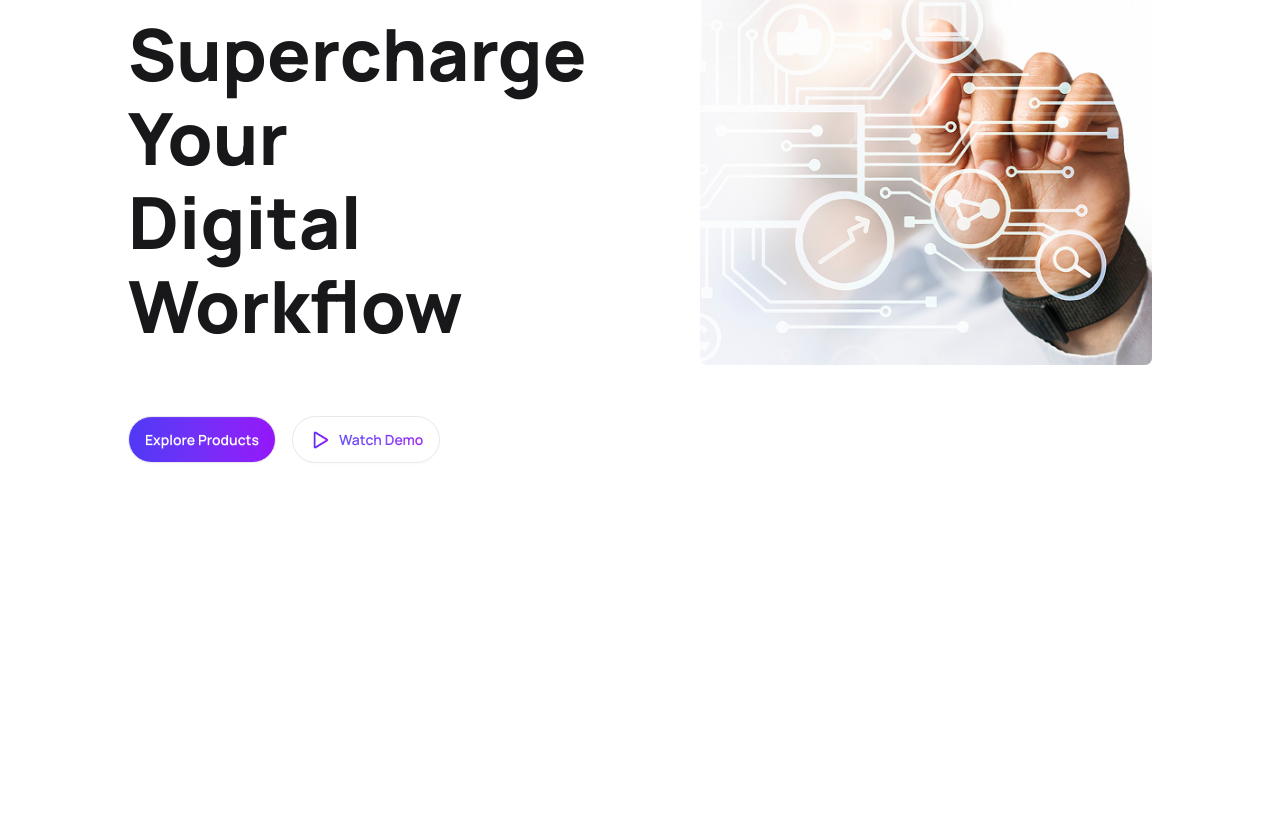
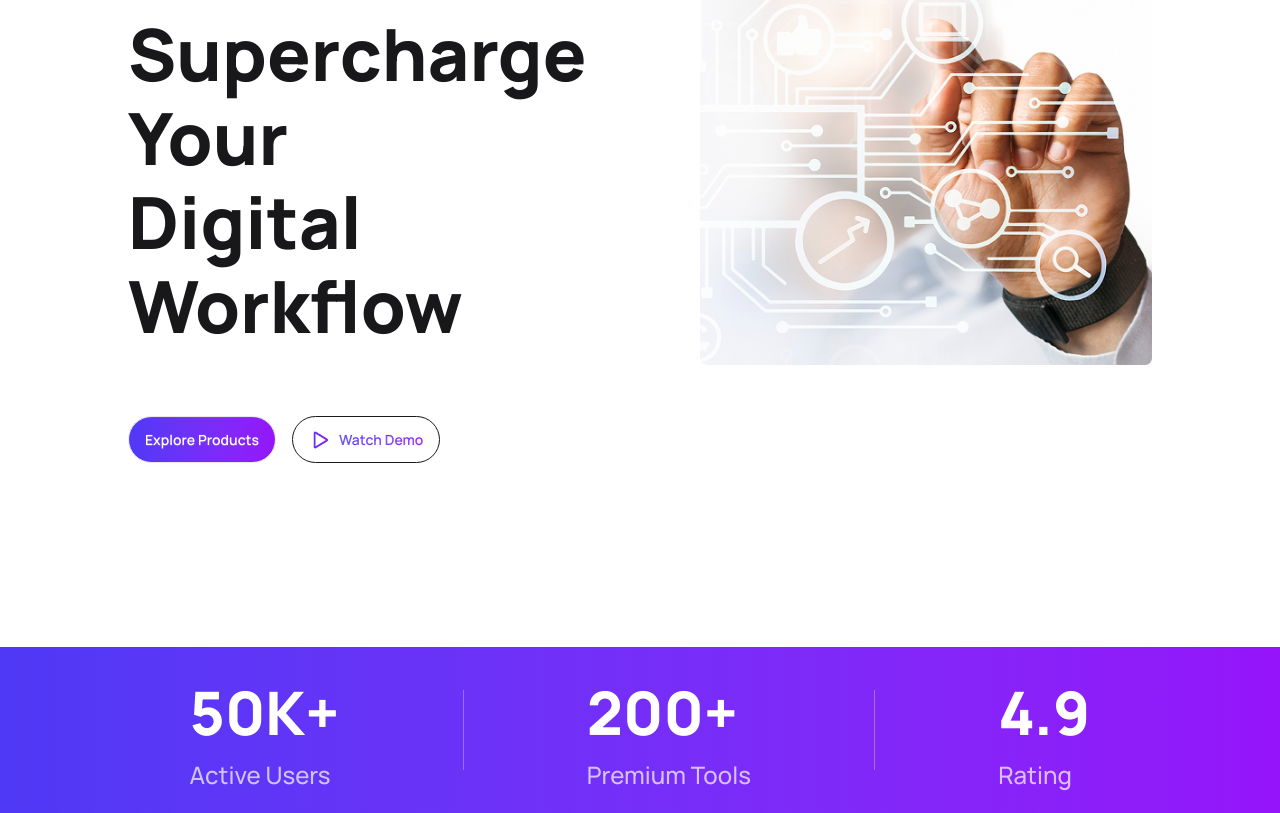
Before and after one commit to Abid-Hossain-Sifat/Assignment6-DigiTools-Platform, a React (Vite) app: page / in a window 1280 px wide. Shown: the part 320-1133 px from the top of the page. Before the commit the page ends 967 px from the top, so only its background shows below. Built offline with nearby package versions, Linux system fonts and the light colour scheme.

Commit message:
Complete Statistick

```diff
--- a/src/App.jsx
+++ b/src/App.jsx
@@ -2,6 +2,7 @@
 import './App.css'
 import Banner from './Banner'
 import Navbar from './Navbar'
+import Statistics from './Statistics'
 
 function App() {
 
@@ -9,6 +10,7 @@ function App() {
     <>
     <Navbar></Navbar>
     <Banner></Banner>
+    <Statistics></Statistics>
     </>
   )
 }
--- a/src/Banner.jsx
+++ b/src/Banner.jsx
@@ -23,7 +23,7 @@ const Banner = () => {
                     <p>Explore Products</p>
                 </button>
 
-                <button className=" btn h-auto w-auto relative flex items-center gap-2.5 rounded-full py-3 px-4 bg-white before:absolute before:inset-0 before:rounded-full before:p-px before:bg-linear-to-r before:from-[#4F39F6] before:to-[#9514FA] before:-z-10">
+                <button className=" btn btn-outline h-auto w-auto flex items-center gap-2.5 rounded-full py-3 px-4">
                     <img className='w-5 h-5' src={playImg} alt="" />
                     <p className='bg-linear-to-r from-[#4F39F6] to-[#9514FA] bg-clip-text text-transparent'>Watch Demo</p>
                 </button>
--- /dev/null
+++ b/src/Statistics.jsx
@@ -0,0 +1,32 @@
+import React from 'react'
+
+const Statistics = () => {
+  return (
+    <div className='bg-linear-to-r from-[#4F39F6] to-[#9514FA]'>
+      <div className='max-w-[80%] mx-auto flex justify-around py-5 items-center'>
+        <div>
+            <h1 className='text-[60px] font-extrabold text-white'>50K+</h1>
+            <p className='text-[24px] font-medium text-white/70'>Active Users</p>
+        </div>
+
+        <div className='h-20 w-px bg-white/30'></div>
+
+        <div>
+            <h1 className='text-[60px] font-extrabold text-white'>
+                200+
+            </h1>
+            <p className='text-[24px] font-medium text-white/70'>Premium Tools</p>
+        </div>
+
+        <div className='h-20 w-px bg-white/30'></div>
+
+        <div>
+            <h1 className='text-[60px] font-extrabold text-white'>4.9</h1>
+            <p className='text-[24px] font-medium text-white/70'>Rating</p>
+        </div>
+      </div>
+    </div>
+  )
+}
+
+export default Statistics
```
